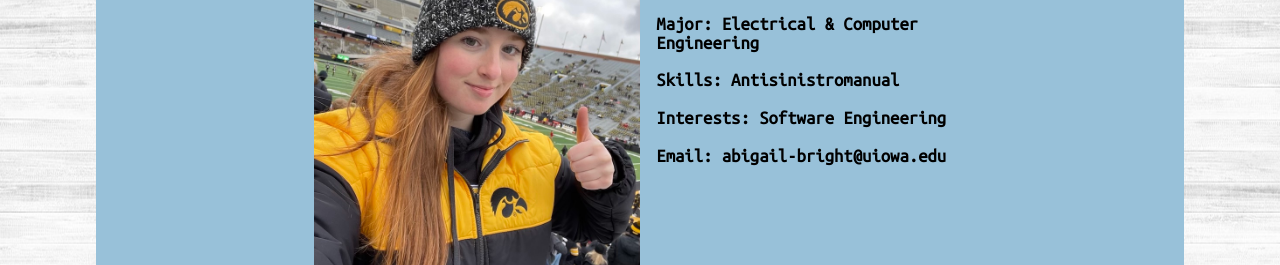
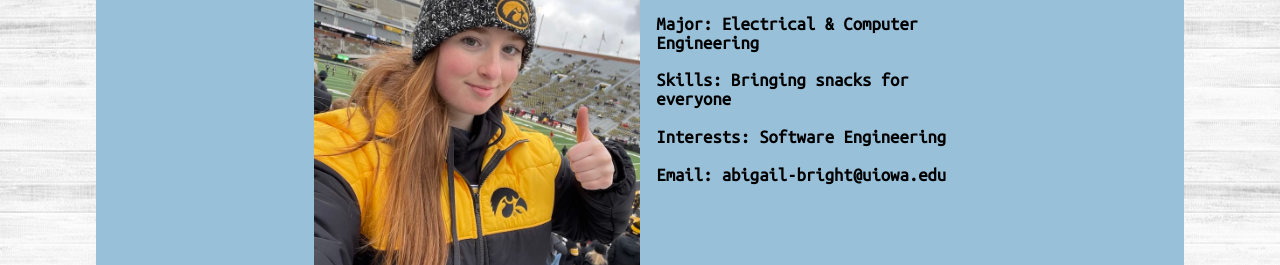
Before and after one commit to tuckerdickson/lab3, a Gatsby site: page /about in a window 1280 px wide. Shown: the part 179-444 px from the top of the page. Built offline with nearby package versions, Linux system fonts and the light colour scheme; Gatsby itself is replaced by a stand-in of ours.

Commit message:
added skill to about

```diff
--- a/src/pages/about.js
+++ b/src/pages/about.js
@@ -16,7 +16,7 @@ const Abigail =
 {
   name:"Abigail Bright",
   major:"Major: Electrical & Computer Engineering",
-  skills:"Skills: Antisinistromanual",
+  skills:"Skills: Bringing snacks for everyone",
   interests:"Interests: Software Engineering",
   contact:"Email: abigail-bright@uiowa.edu",
   portrait: abigailPortrait,
```
